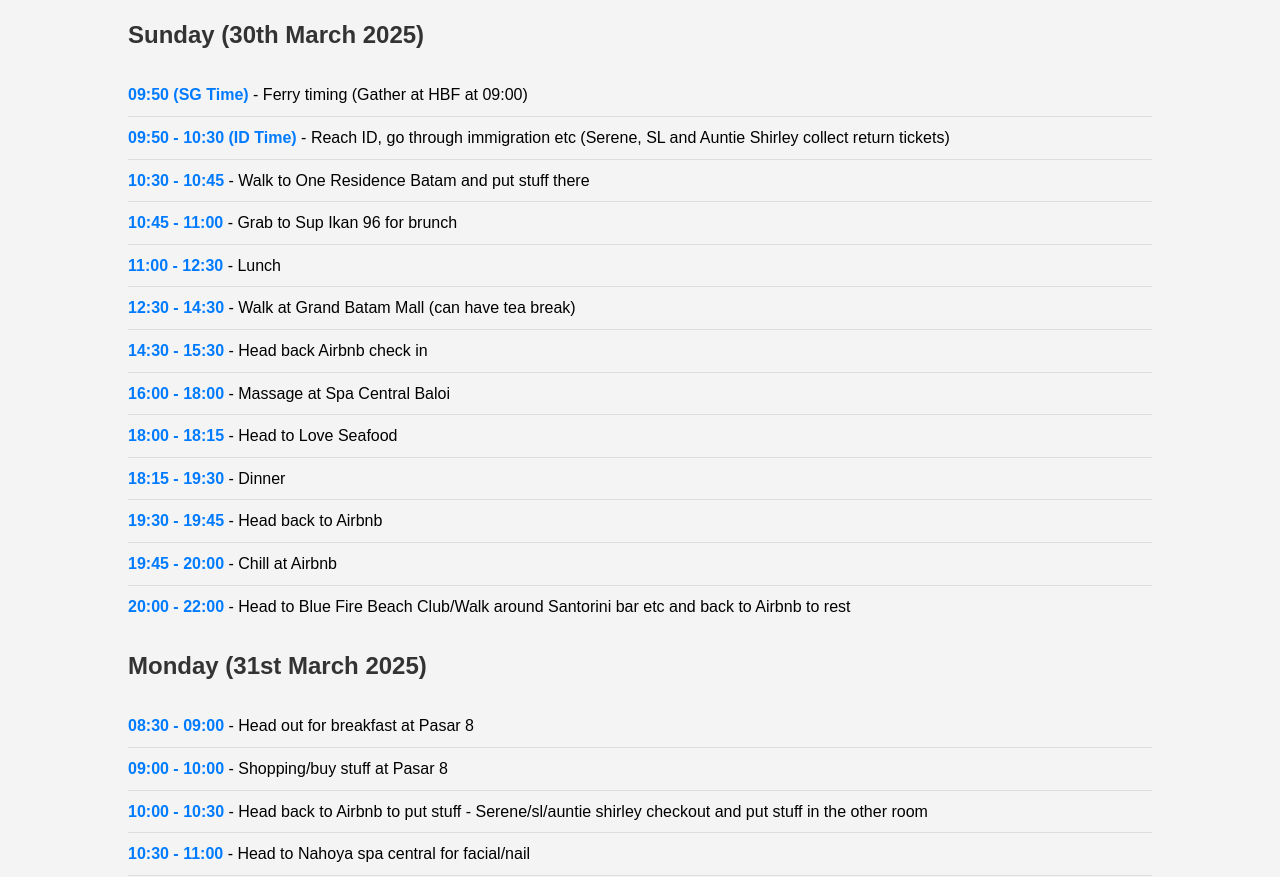
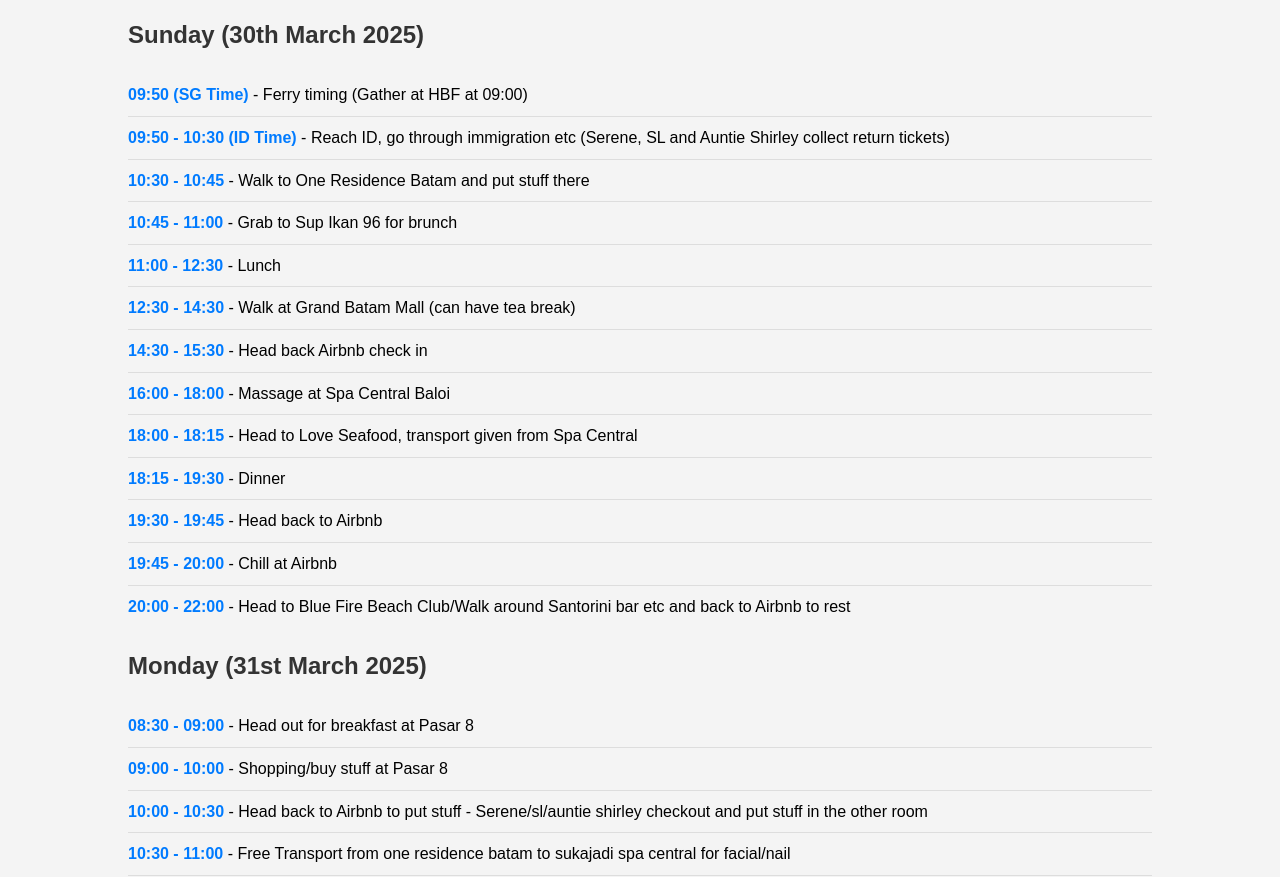
Before and after one commit to jaredtcy/batam-ssj, a plain HTML site: page index.html in a window 1280 px wide. Shown: the part 75-952 px from the top of the page. Drawn offline with Linux system fonts and the light colour scheme.

Commit message:
Update index.html

```diff
--- a/index.html
+++ b/index.html
@@ -69,7 +69,7 @@
             <li><span class="time">12:30 - 14:30</span> - Walk at Grand Batam Mall (can have tea break)</li>
             <li><span class="time">14:30 - 15:30</span> - Head back Airbnb check in </li>
             <li><span class="time">16:00 - 18:00</span> - Massage at Spa Central Baloi</li>
-            <li><span class="time">18:00 - 18:15</span> - Head to Love Seafood</li>
+            <li><span class="time">18:00 - 18:15</span> - Head to Love Seafood, transport given from Spa Central</li>
             <li><span class="time">18:15 - 19:30</span> - Dinner</li>
             <li><span class="time">19:30 - 19:45</span> - Head back to Airbnb</li>
             <li><span class="time">19:45 - 20:00</span> - Chill at Airbnb</li>
@@ -83,7 +83,7 @@
             <li><span class="time">08:30 - 09:00</span> - Head out for breakfast at Pasar 8</li>
             <li><span class="time">09:00 - 10:00</span> - Shopping/buy stuff at Pasar 8</li>
             <li><span class="time">10:00 - 10:30</span> - Head back to Airbnb to put stuff - Serene/sl/auntie shirley checkout and put stuff in the other room</li>
-            <li><span class="time">10:30 - 11:00</span> - Head to Nahoya spa central for facial/nail</li>
+            <li><span class="time">10:30 - 11:00</span> - Free Transport from one residence batam to sukajadi spa central for facial/nail</li>
             <li><span class="time">11:00 - 12:15</span> - Facial/Nail</li>
             <li><span class="time">12:15 - 12:30</span> - Head to Shu Guo Yin Xiang Batam</li>
             <li><span class="time">12:30 - 14:30</span> - Lunch at Hotpot (Shu Guo Yin Xiang Batam)</li>
```
